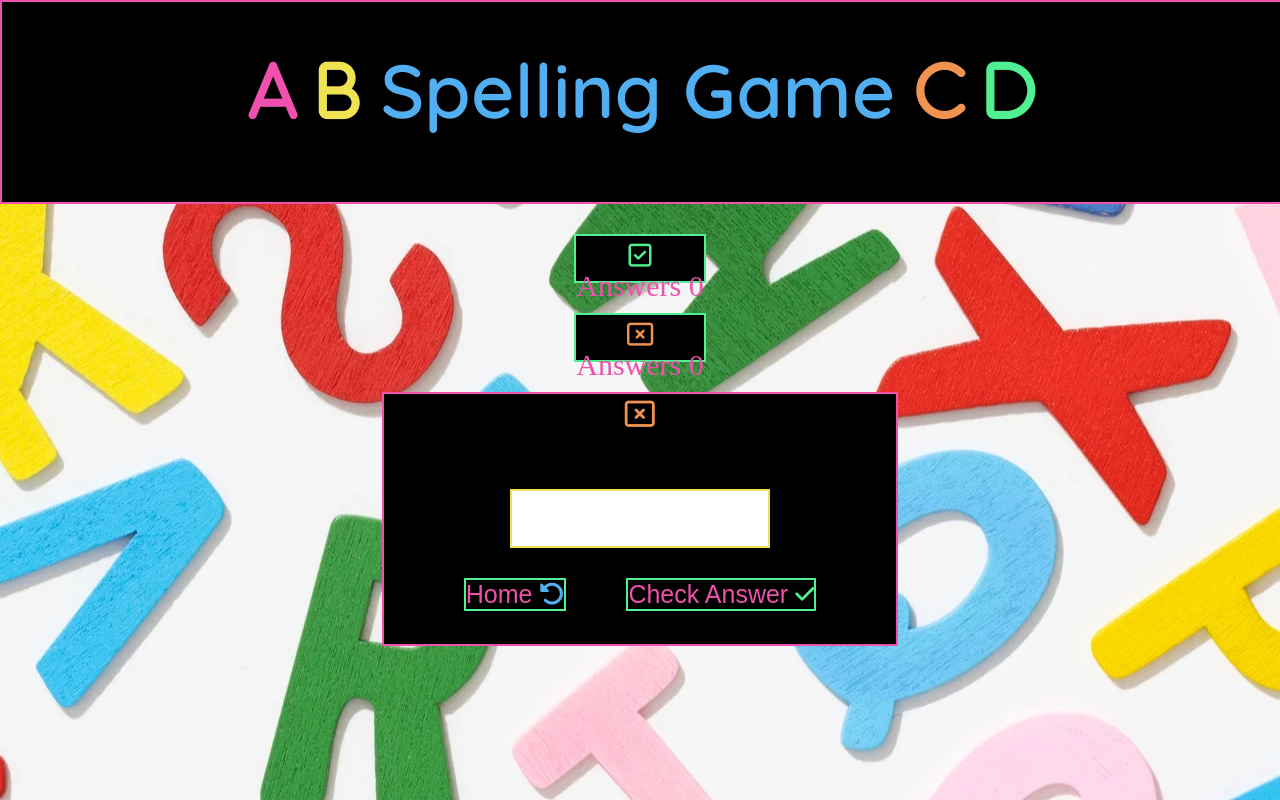
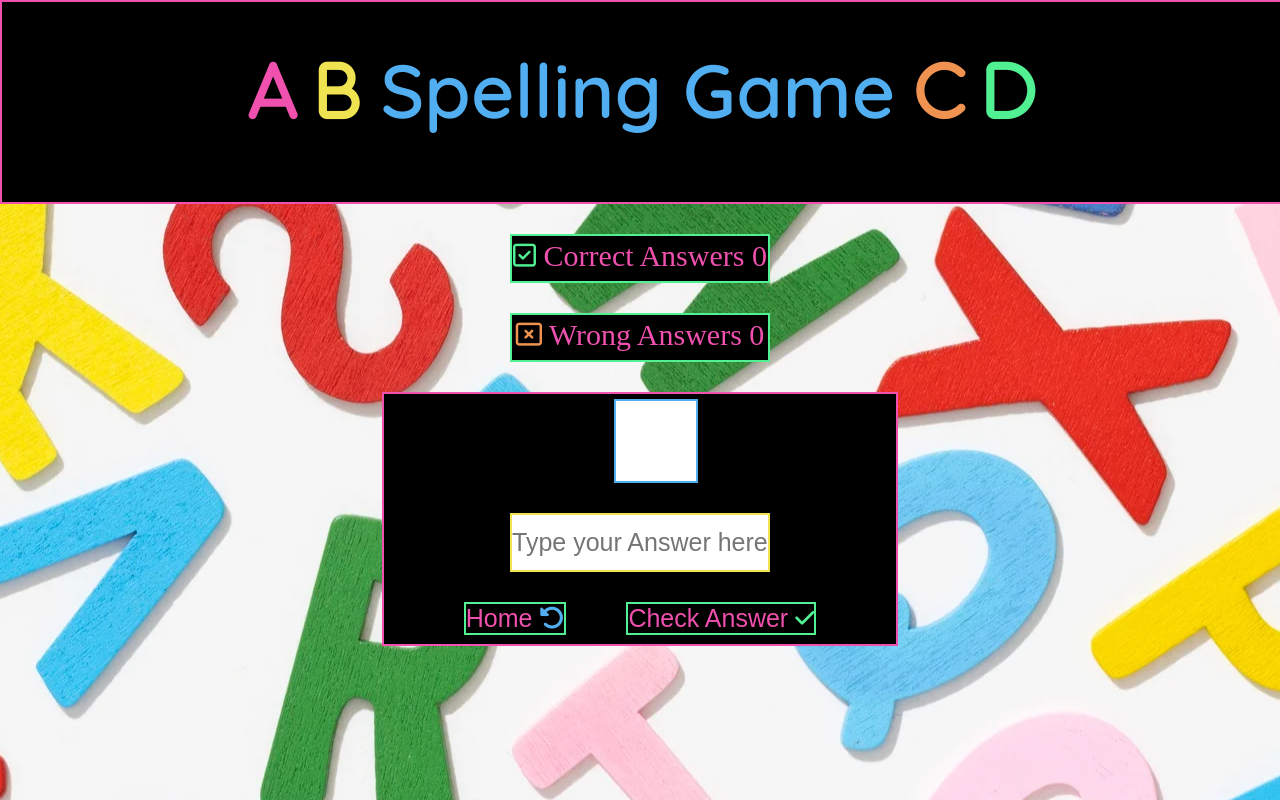
Before and after one commit to MeiryDiniz/play-and-learn-game, a plain HTML site: page gamearea.html in a window 1280 px wide. Drawn offline with Linux system fonts and the light colour scheme; a web font is replaced by a local one.

Commit message:
Add final styles to the gamearea.html

```diff
--- a/assets/css/style.css
+++ b/assets/css/style.css
@@ -47,6 +47,7 @@ body {
     margin: auto;
     width: 40%;
     background: black;
+
 }
 
 #game-name {
@@ -56,9 +57,8 @@ body {
     text-align: center;
 }
 
-/* game area index.html and gamearea.html file */
-#icon,
-#image-box {
+
+#icon {
     margin: auto;
     height: 60px;
     width: 6%;
@@ -98,15 +98,16 @@ body {
 
 #welcome-message {
     border: 2px solid #f050ae;
-   background: whitesmoke;
-    height: 40px;
+   background: black;
+    height: 50px;
     width: 80%;
     margin: auto;
 }
 
 #welcome-message h2 {
+    color: #b3f5ce;
     font-size: 35px;
-    margin-top: 2px;
+    margin-top: 8px;
     text-align: center;
 }
 
@@ -130,7 +131,7 @@ body {
     background: black;
     border: 2px solid #51f093;
     height: 40px;
-    width: 10%;
+    width: 20%;
     margin: auto;
     padding-top: 5px;
 }
@@ -143,13 +144,25 @@ body {
 
 /* game area */
 
+#image-box {
+    border: 2px solid #51aef0;
+    background: white;
+    height: 80px;
+    width: 80px;
+    margin: 1% 0 0 45%;
+
+
+}
+
 #game-answer-box {
     border: 2px solid #f0e351;
     height: 55px;
     width: 50%;
-    font-size: 40px;
+    font-size: 25px;
+    text-align: center;
     display: block;
     margin: auto;
+
 }
 
 #buttons-box {
--- a/gamearea.html
+++ b/gamearea.html
@@ -51,7 +51,7 @@
     <div class="score">
       <p>
         <i class="fa-regular fa-square-check fa-sm" style="color: #51f093"></i>
-        Answers <span id="correct">0</span>
+        Correct Answers <span id="correct">0</span>
       </p>
     </div>
     <br />
@@ -61,26 +61,30 @@
           class="fa-regular fa-rectangle-xmark fa-sm"
           style="color: #f09351"
         ></i>
-        Answers <span id="wrong">0</span>
+        Wrong Answers <span id="wrong">0</span>
       </p>
     </div>
     <br />
     <div id="game-area">
       <div id="image-box">
-        <span id="game-image"
-          ><i
-            class="fa-regular fa-rectangle-xmark fa-xl"
-            style="color: #f09351"
-          ></i
-        ></span>
+        <span id="game-image"></span>
       </div>
       <br />
-      <input id="game-answer-box" type="text" />
-      <br>
+      <input
+        id="game-answer-box"
+        type="text"
+        placeholder="Type your Answer here!"
+      />
+      <br />
       <div id="buttons-box">
-        <button class="game-buttons" id="home-page" onclick="home()">Home <i class="fa-solid fa-rotate-left" style="color: #51aef0;"></i></button>
-        <br>
-        <button class="game-buttons" id="check-answer">Check Answer <i class="fa-solid fa-check fa-sm" style="color: #51f093;"></i> </button>
+        <button class="game-buttons" id="home-page" onclick="home()">
+          Home <i class="fa-solid fa-rotate-left" style="color: #51aef0"></i>
+        </button>
+        <br />
+        <button class="game-buttons" id="check-answer">
+          Check Answer
+          <i class="fa-solid fa-check fa-sm" style="color: #51f093"></i>
+        </button>
       </div>
     </div>
 
```
